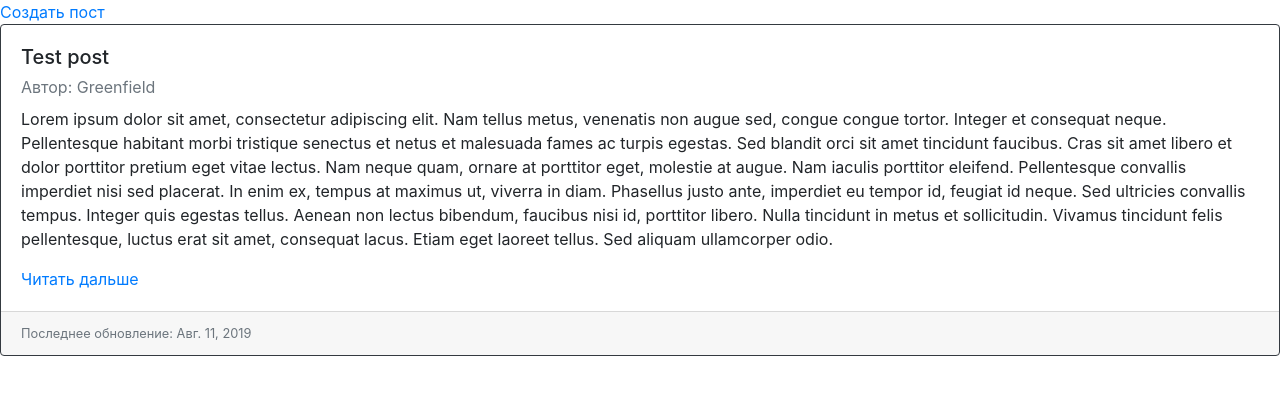
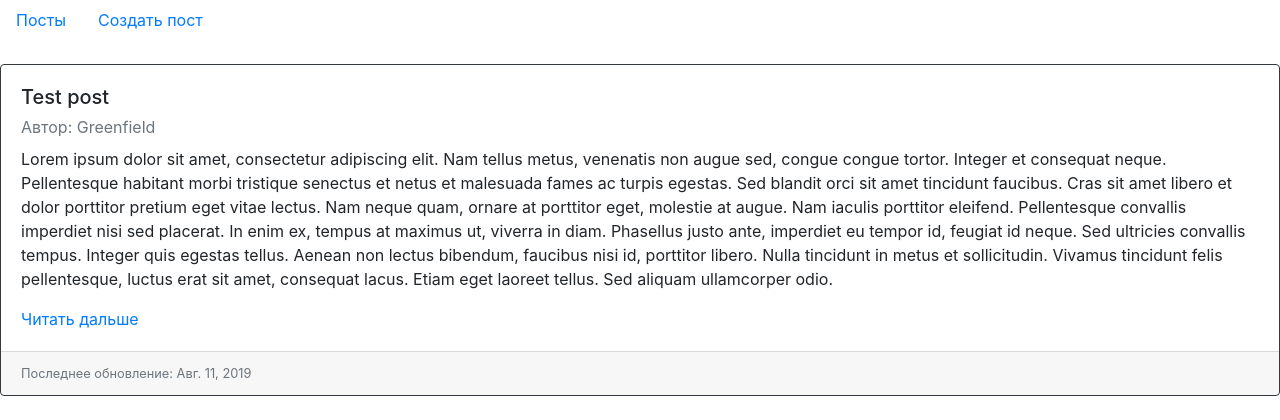
Before and after one commit to k0oda/TestBlog, a Django app: page /post/1/ in a window 1280 px wide. Shown: the top 420 px of the page. Run offline with Django 3.2, Linux system fonts and the light colour scheme; data comes from the database, SQL or seed files in the repository; some libraries are stand-ins or nearby versions.

Commit message:
styling: add tabs in nav

```diff
--- a/TestBlog/blog/templates/blog/index.html
+++ b/TestBlog/blog/templates/blog/index.html
@@ -7,7 +7,14 @@
     <title>TestBlog</title>
 </head>
 <body>
-    <a href="{% url 'new_post' %}">Создать пост</a>
+    <ul class="nav nav-pills">
+        <li class="nav-item">
+            <a class="nav-link {% if request.path == '/' %} active {% else %} "" {% endif %}" href="/">Посты</a>
+        <li class="nav-item">
+            <a class="nav-link {% if request.path == '/post/new/' %} active {% else %} "" {% endif %}" href="{% url 'new_post' %}">Создать пост</a>
+        </li>
+    </ul>
+    <br>
     {% block content %}
     {% endblock %}
 </body>
```
